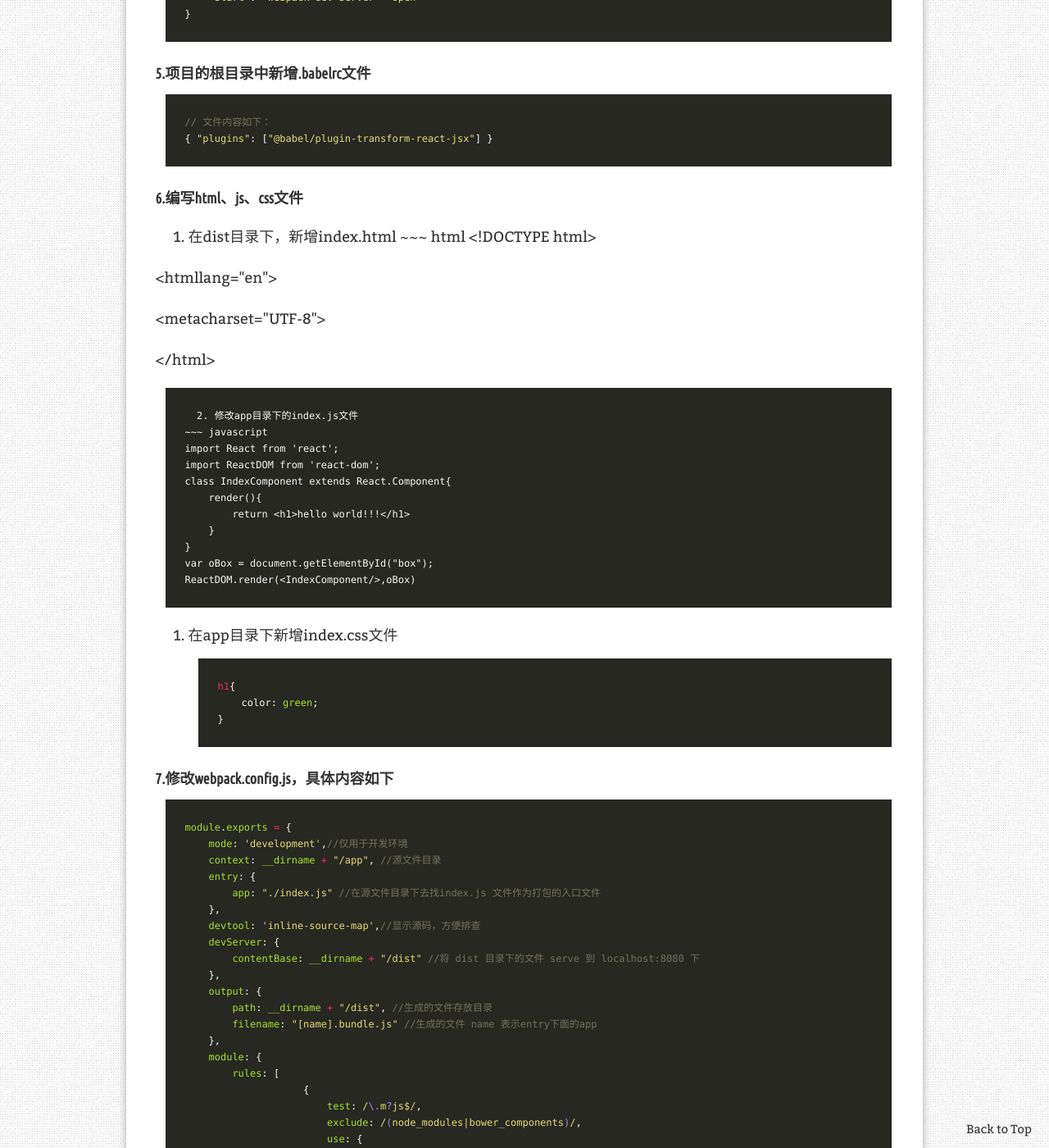
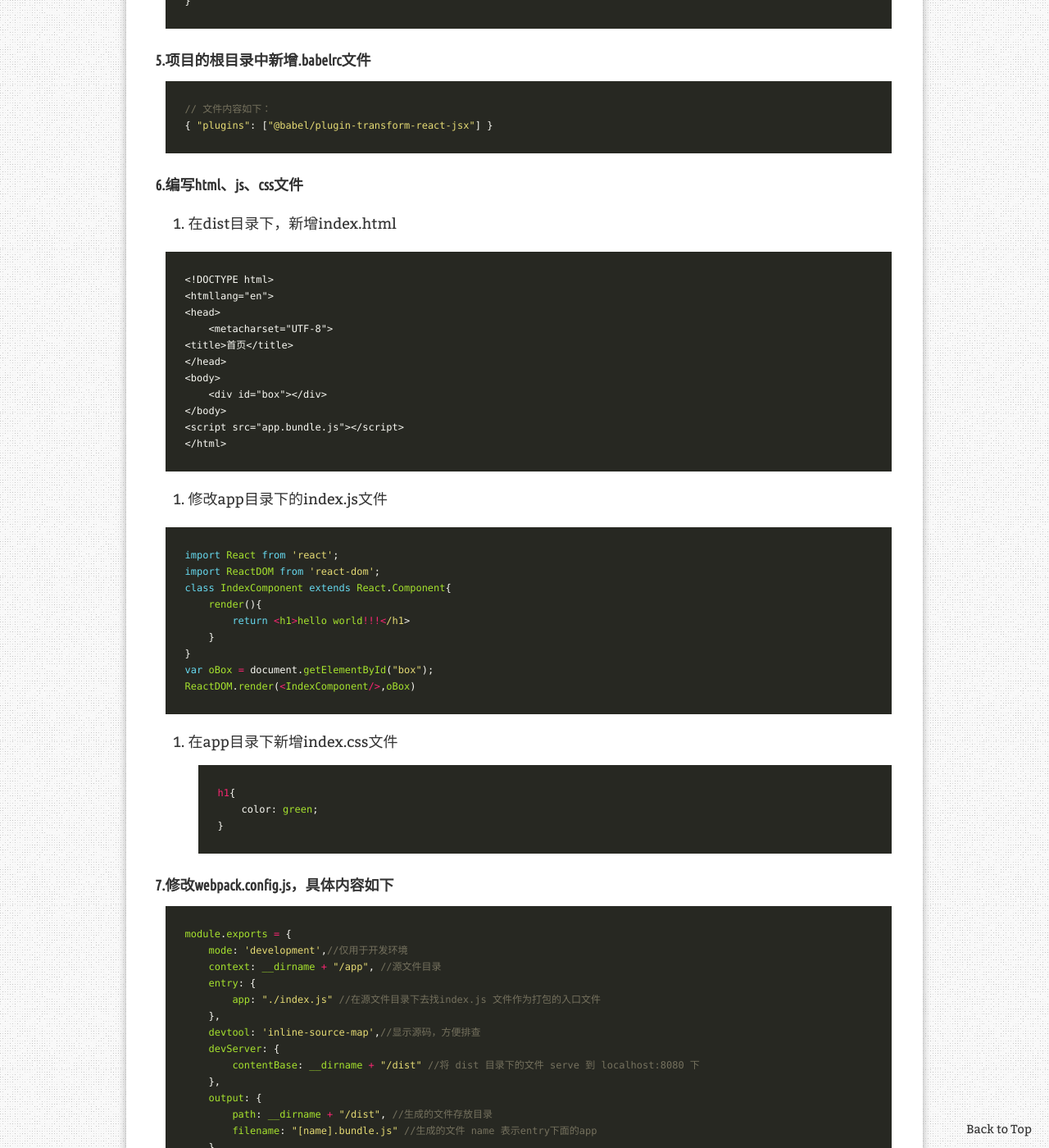
Before and after one commit to qiaopy/qiaopy.github.io, a Jekyll site: the page built from _posts/2019-09-17-搭建前端应用（webpack+babel+ES6+react环境搭建）.md, in a window 1280 px wide and 1400 px high, scrolled down 1296 px. Shown: the whole window at 82% size. Built offline with Jekyll 4.4.1, drawn with Linux system fonts in a browser that asks for light colours; comment, search, counter and statistics services are not loaded.

Commit message:
修复文档格式

```diff
--- a/_posts/2019-09-17-搭建前端应用（webpack+babel+ES6+react环境搭建）.md
+++ b/_posts/2019-09-17-搭建前端应用（webpack+babel+ES6+react环境搭建）.md
@@ -7,7 +7,7 @@ tags: [react, webpack, babel]
 redirect_from:
   - /2019/09/17/
 ---
-[toc]
+{:toc .toc}
 #### 1.新建项目目录 react-demo
 ~~~
 mkdir  app    //创建app目录 用来存放项目源文件
@@ -54,7 +54,8 @@ npm install --save-dev webpack-dev-server
 ~~~
 #### 6.编写html、js、css文件
   1. 在dist目录下，新增index.html
-~~~ html
+
+~~~
 <!DOCTYPE html>
 <htmllang="en">
 <head>
@@ -67,7 +68,9 @@ npm install --save-dev webpack-dev-server
 <script src="app.bundle.js"></script>
 </html>
 ~~~
+
   2. 修改app目录下的index.js文件
+
 ~~~ javascript
 import React from 'react';
 import ReactDOM from 'react-dom';
@@ -79,6 +82,7 @@ class IndexComponent extends React.Component{
 var oBox = document.getElementById("box");
 ReactDOM.render(<IndexComponent/>,oBox)
 ~~~
+
   3. 在app目录下新增index.css文件
 ~~~ css
 h1{
@@ -127,7 +131,7 @@ module.exports = {
 
 #### 8.运行npm start
 
-<img itemprop="image" src="/_posts/文章图片/ReactHelloWolrd.png"/>
+<img itemprop="image" src="/_posts/image/ReactHelloWolrd.png"/>
 
 #### 9.我的理解
 > * babel 就是用来把一些高级的语言转化成普通的语言，它有很多插件，比如 plugin-transform-react-jsx  用来将 jsx 转 js；babel的扩展插件可以在.babelrc文件下加入规则
```
Also changed, not shown: _posts/image/ReactHelloWolrd.png (renamed from _posts/文章图片/ReactHelloWolrd.png).
